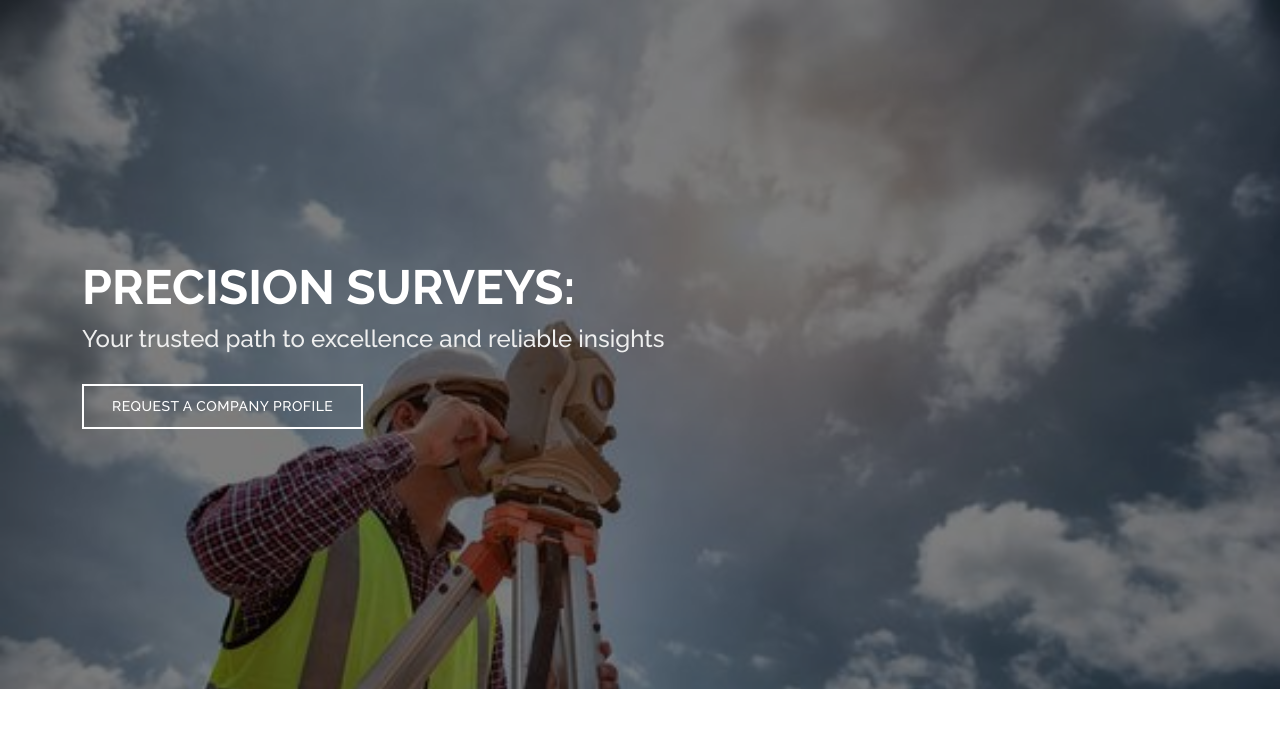
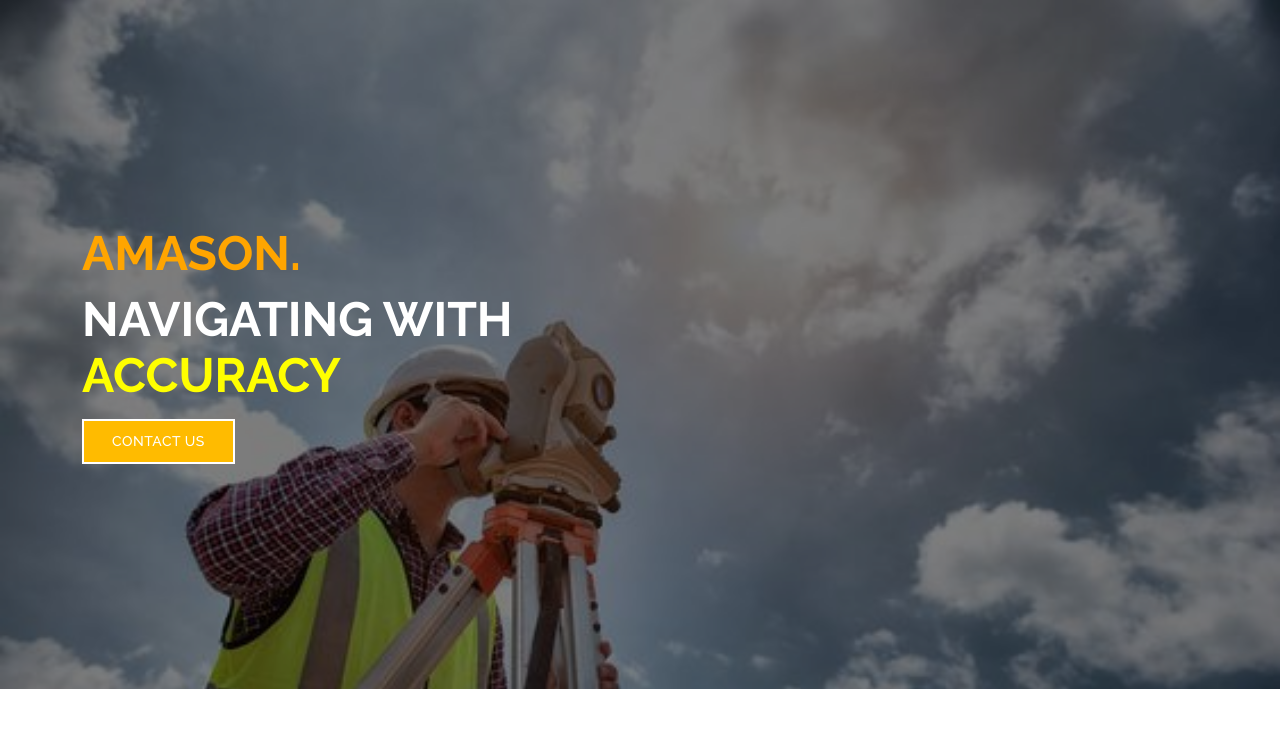
Before and after one commit to UzzielAshley/AmasonLandSurveyService, a PHP site: page /phpmailer/ in a window 1280 px wide. Shown: the part 111-840 px from the top of the page. Run offline with PHP 8.4, Linux system fonts and the light colour scheme.

Commit message:
update web

```diff
--- a/assets/css/style.css
+++ b/assets/css/style.css
@@ -473,11 +473,12 @@ h6 {
   transition: 0.5s;
   border: 2px solid #fff;
   color: #fff;
+  background-color: #ffbb00;
 }
 
 #hero .btn-get-started:hover {
-  background: #ffbb00;
-  border-color: #ffbb00;
+  background: #ff0000;
+  border-color: #ff0000;
 }
 
 
--- a/contact.php
+++ b/contact.php
@@ -32,6 +32,7 @@ if ($_SERVER["REQUEST_METHOD"] == "POST") {
         $body = "";
         $body .= "Sender Email: ". $_POST['email']. "\r\n <br>";
         $body .= "Name: ". $_POST['name']. "\r\n <br>";
+        $body .= "Company Name: ". $_POST['company']. "\r\n <br>";
         $body .= "Message: ". $_POST['message']. "\r\n";
 
 
--- a/index.php
+++ b/index.php
@@ -75,10 +75,10 @@
   <!-- ======= Hero Section ======= -->
   <section id="hero" class="d-flex align-items-center">
     <div class="container position-relative" data-aos="fade-up" data-aos-delay="500">
-      <h1>Precision Surveys: </h1>
-      <h2>Your trusted path to excellence and reliable insights</h2>
+      <h1 style="color:orange">Amason. </h1>
+      <h1>Navigating with <p style="color:yellow">Accuracy</p></h1>
       <!-- <a href="#contact" class="btn-get-started scrollto">Message us now!</a> -->
-      <a href="https://drive.google.com/file/d/1Rc9MlyqAraW5urk7AdgBcXHzjANXRvH9/view?usp=drive_link" class="btn-get-started scrollto">Request a Company Profile</a>
+      <a href="#contact" class="btn-get-started scrollto">Contact Us</a>
     </div>
   </section><!-- End Hero -->
 
@@ -284,9 +284,10 @@
       <div class="container" data-aos="zoom-in">
 
         <div class="text-center">
-          <h3>Amason Land Surveying Services</h3>
-          <p> A Geodetic Engineering Firm with vast experience in the Engineering Industry, Geodetic Surveys, and Cadastral Surveys. </p>
-          <a class="cta-btn" href="#">Call To Action</a>
+          <h4 style="color:orange">Amason Land Surveying Services</h3>
+          <h1 style="color:#ffffff; font-weight:bold;">Your Trusted Path to Excellence and  Reliable Insights.</h1>
+          <p>Harmonizing dreams, roads, energy horizons, and green havens, our geospatial finesse unveils potential. As you navigate the realm of choices informed, craft blueprints with strategic flair, and weave visionary designs, you emerge as a trailblazer of purposeful transformation</p>
+          <a class="cta-btn" href="#contact">Contact Us</a>
         </div>
 
       </div>
@@ -373,7 +374,7 @@
     </section><!-- End Services Section -->
 
     <!-- ======= Portfolio Section ======= -->
-    <section id="portfolio" class="portfolio">
+    <!-- <section id="portfolio" class="portfolio">
       <div class="container">
 
         <div class="section-title">
@@ -386,9 +387,9 @@
           <div class="col-lg-12 d-flex justify-content-center">
             <ul id="portfolio-flters">
               <li data-filter="*" class="filter-active">All</li>
-              <!-- <li data-filter=".filter-app">App</li>
+               <li data-filter=".filter-app">App</li>
               <li data-filter=".filter-card">Card</li>
-              <li data-filter=".filter-web">Web</li> -->
+              <li data-filter=".filter-web">Web</li>
             </ul>
           </div>
         </div>
@@ -488,12 +489,13 @@
         </div>
 
       </div>
-    </section><!-- End Portfolio Section -->
+    </section> -->
+    <!-- End Portfolio Section -->
 
 
 
     <!-- ======= Team Section ======= -->
-    <section id="team" class="team">
+    <!-- <section id="team" class="team">
       <div class="container">
 
         <div class="section-title">
@@ -509,7 +511,7 @@
               <h4>Efren Ilao</h4>
               <span>Geodetic Engineer/ Founder</span>
               <p>
-                <!-- Magni qui quod omnis unde et eos fuga et exercitationem. Odio veritatis perspiciatis quaerat qui aut aut aut -->
+
               </p>
               <div class="social">
                 <a href=""><i class="bi bi-twitter"></i></a>
@@ -526,7 +528,6 @@
               <h4>Isaac Ilao</h4>
               <span>Geodetic Engineer/ Founder</span>
               <p>
-                <!-- Repellat fugiat adipisci nemo illum nesciunt voluptas repellendus. In architecto rerum rerum temporibus -->
               </p>
               <div class="social">
                 <a href=""><i class="bi bi-twitter"></i></a>
@@ -539,7 +540,8 @@
         </div>
 
       </div>
-    </section><!-- End Team Section -->
+    </section> -->
+    <!-- End Team Section -->
 
     <!-- ======= Contact Section ======= -->
     <section id="contact" class="contact">
@@ -596,6 +598,9 @@
               </div>
               <div class="form-group mt-3">
                 <input type="text" class="form-control" name="subject" id="subject" placeholder="Subject" required>
+              </div>
+              <div class="form-group mt-3">
+                <input type="text" class="form-control" name="company" id="company" placeholder="Company Name" required>
               </div>
               <div class="form-group mt-3">
                 <textarea class="form-control" name="message" rows="5" placeholder="Message" required></textarea>
```
Also changed, not shown: assets/img/about.jpg, assets/img/about1 (2).jpg (added).
